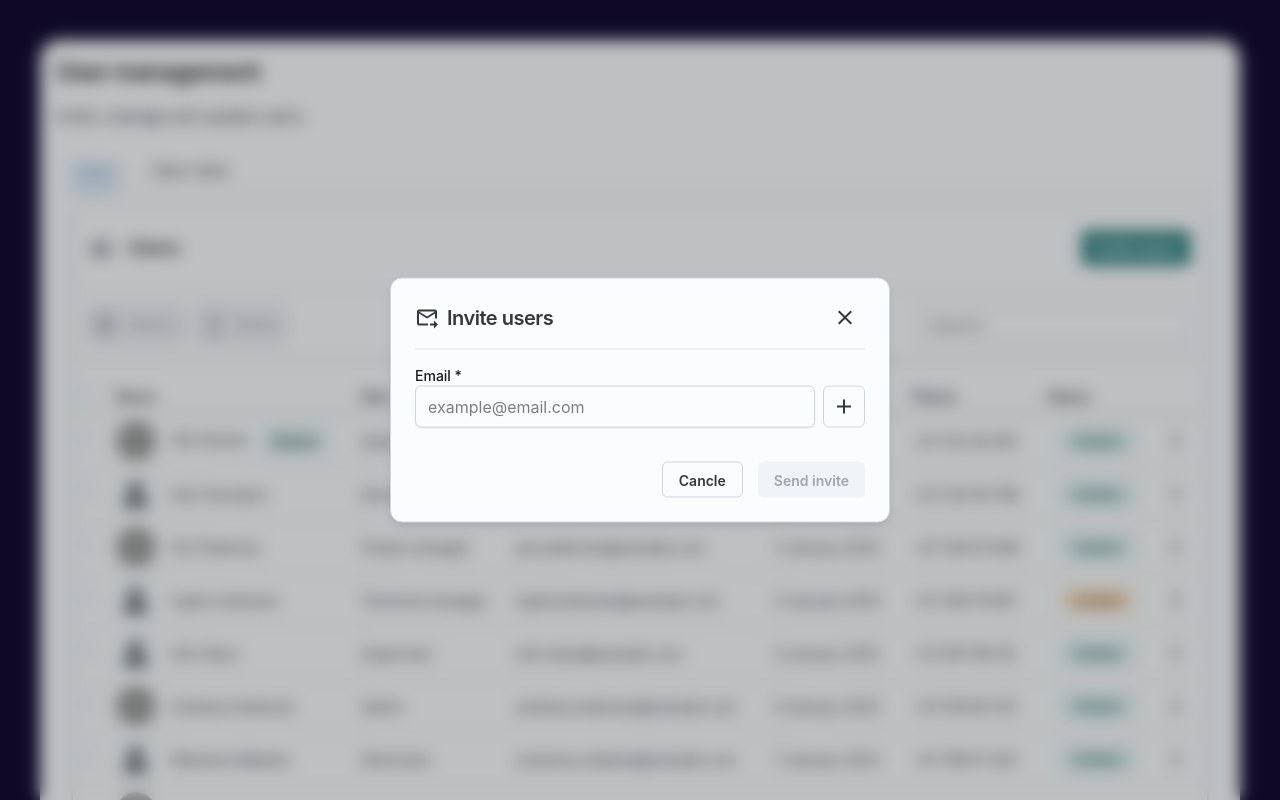
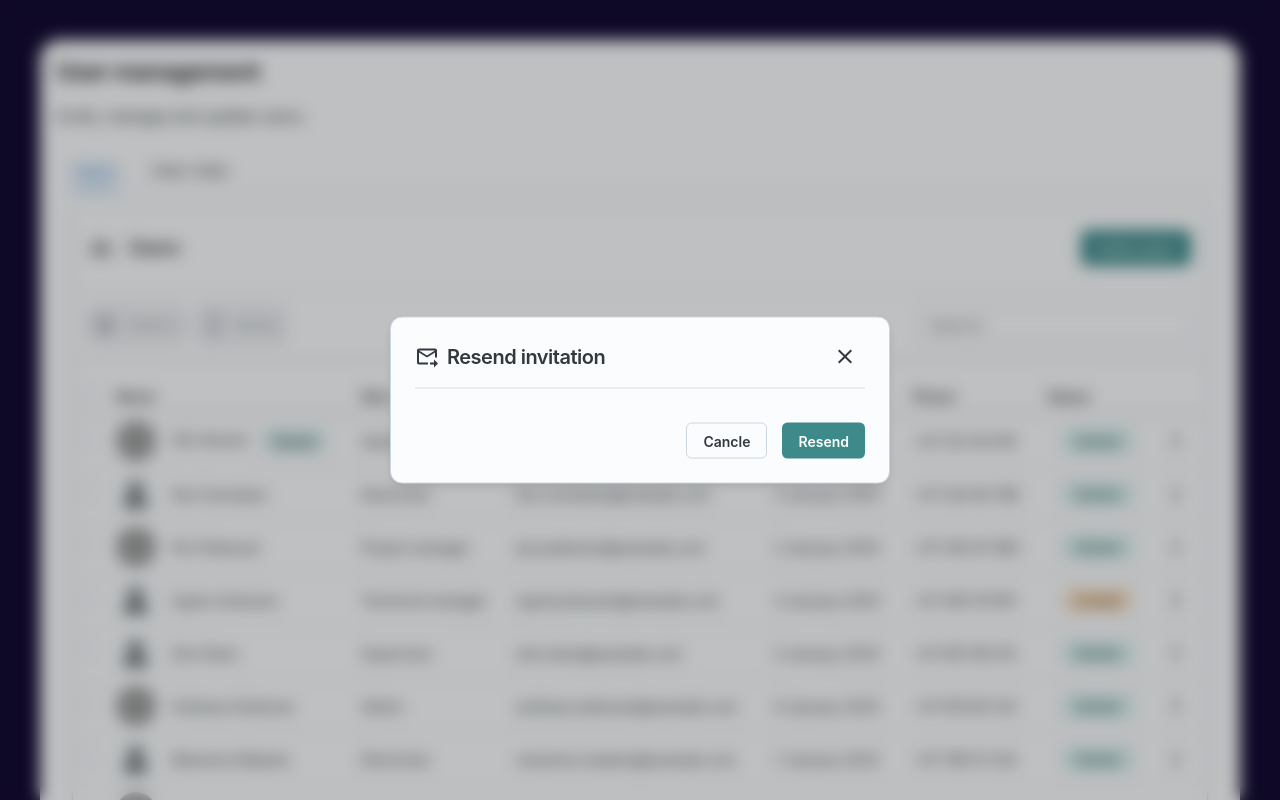
Before and after one commit to SoroushGhodrat/user-management, a React (Vite) app: page / in a window 1280 px wide. Both pictures are taken after a click on the button "Invite users". Shown: the top 800 px of the page. Built offline with nearby package versions, Linux system fonts and the light colour scheme; data requests are answered from the project's data file; grey boxes are pictures that could not be loaded.

Commit message:
update UserInvitedModal

```diff
--- a/src/components/Admin/UserInvitedModal.tsx
+++ b/src/components/Admin/UserInvitedModal.tsx
@@ -16,10 +16,13 @@ import Add from "@mui/icons-material/Add";
 import ClearIcon from "@mui/icons-material/Clear";
 import { useState } from "react";
 import { emailValidator, emailNormalizer } from "@/utils/helpers/index";
+import { InvitationType } from "@/models/user";
 
 type DeleteModalProps = {
   isOpen: boolean;
   onClose: () => void;
+  invitationType: InvitationType;
+  resendEmail?: string;
 };
 
 interface Email {
@@ -27,7 +30,12 @@ interface Email {
   email: string;
 }
 
-const UserInvitedModal: React.FC<DeleteModalProps> = ({ isOpen, onClose }) => {
+const UserInvitedModal: React.FC<DeleteModalProps> = ({
+  isOpen,
+  onClose,
+  invitationType,
+  resendEmail,
+}) => {
   const [email, setEmail] = useState<string>("");
   const [emailsList, setEmailsList] = useState<Email[]>([]);
   const [error, setError] = useState<string>("");
@@ -74,13 +82,14 @@ const UserInvitedModal: React.FC<DeleteModalProps> = ({ isOpen, onClose }) => {
         >
           <Box sx={{ display: "flex", alignItems: "center" }}>
             <ForwardToInboxOutlined sx={{ pr: 1 }} />
-            Invite users
+            {invitationType === "multy" ? "Invite users" : "Resend invitation"}
           </Box>
           <ClearIcon onClick={onClose} sx={{ pr: 1, cursor: "pointer" }} />
         </DialogTitle>
 
         <Divider inset="none" />
 
+        {invitationType === "multy" && (
           <Box>
             <FormLabel>Email *</FormLabel>
 
@@ -132,16 +141,17 @@ const UserInvitedModal: React.FC<DeleteModalProps> = ({ isOpen, onClose }) => {
               {error}
             </Typography>
           </Box>
+        )}
 
-        {/* <Box>
-          <Button variant="outlined" color="neutral" startDecorator={<Add />}>
-            Add more
-          </Button>
-        </Box> */}
+        {invitationType === "resent" && (
+          <Box>
+            <Input name="email" type="email" value={resendEmail} required placeholder="" />
+          </Box>
+        )}
 
         <DialogActions>
           <Button
-            disabled={emailsList.length === 0}
+            disabled={invitationType === "multy" && emailsList.length === 0}
             variant="solid"
             sx={{
               backgroundColor: emailsList.length < 0 ? "neutral" : "#3E8A8B",
@@ -149,7 +159,8 @@ const UserInvitedModal: React.FC<DeleteModalProps> = ({ isOpen, onClose }) => {
             }}
             onClick={handleSentInvitation}
           >
-            Send invite {emailsList.length > 0 && `(${emailsList.length})`}
+            {invitationType === "multy" ? "Send invite" : "Resend"}
+            {emailsList.length > 0 && `(${emailsList.length})`}
           </Button>
           <Button variant="outlined" color="neutral" onClick={onClose}>
             Cancle
```
Lines whose indentation alone changed are shown as unchanged.
